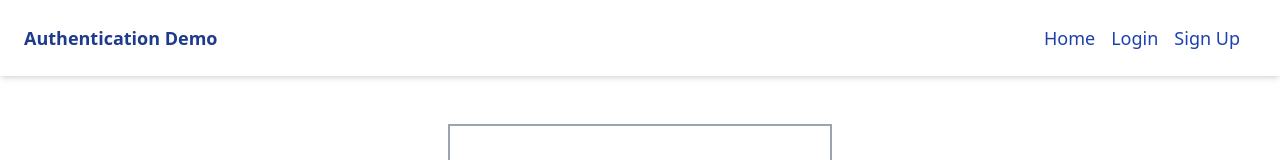
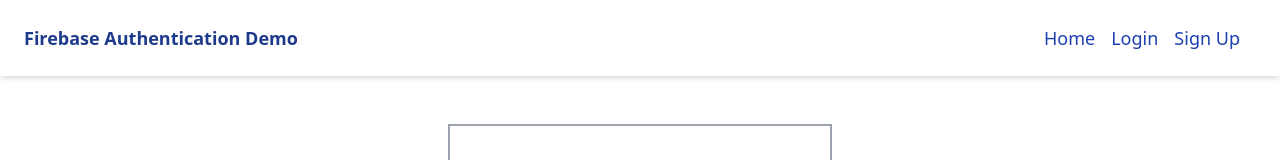
Before and after one commit to Anishadahal/firebase-next-auth, a Next.js app: page /signup in a window 1280 px wide. Shown: the top 160 px of the page. Built offline with nearby package versions, Linux system fonts and the light colour scheme; no server answers.

Commit message:
add route

```diff
--- a/components/header/index.tsx
+++ b/components/header/index.tsx
@@ -39,7 +39,11 @@ const Header = ({ children }: { children: React.ReactNode }) => {
 		<>
 			<header className="flex flex-wrap container mx-auto max-w-full items-center p-6 justify-between bg-white shadow-md sticky top-0 z-50">
 				<div className="flex items-center text-blue-900 hover:text-blue-800 cursor-pointer transition duration-150 ">
-					<span className="font-semibold text-lg font-sans">Authentication Demo</span>
+					<Link href={HOME}>
+						<span className="font-semibold text-lg font-sans">
+							Firebase Authentication Demo
+						</span>
+					</Link>{" "}
 				</div>
 
 				<nav className={`md:flex md:items-center font-title w-full md:w-auto`}>
```
